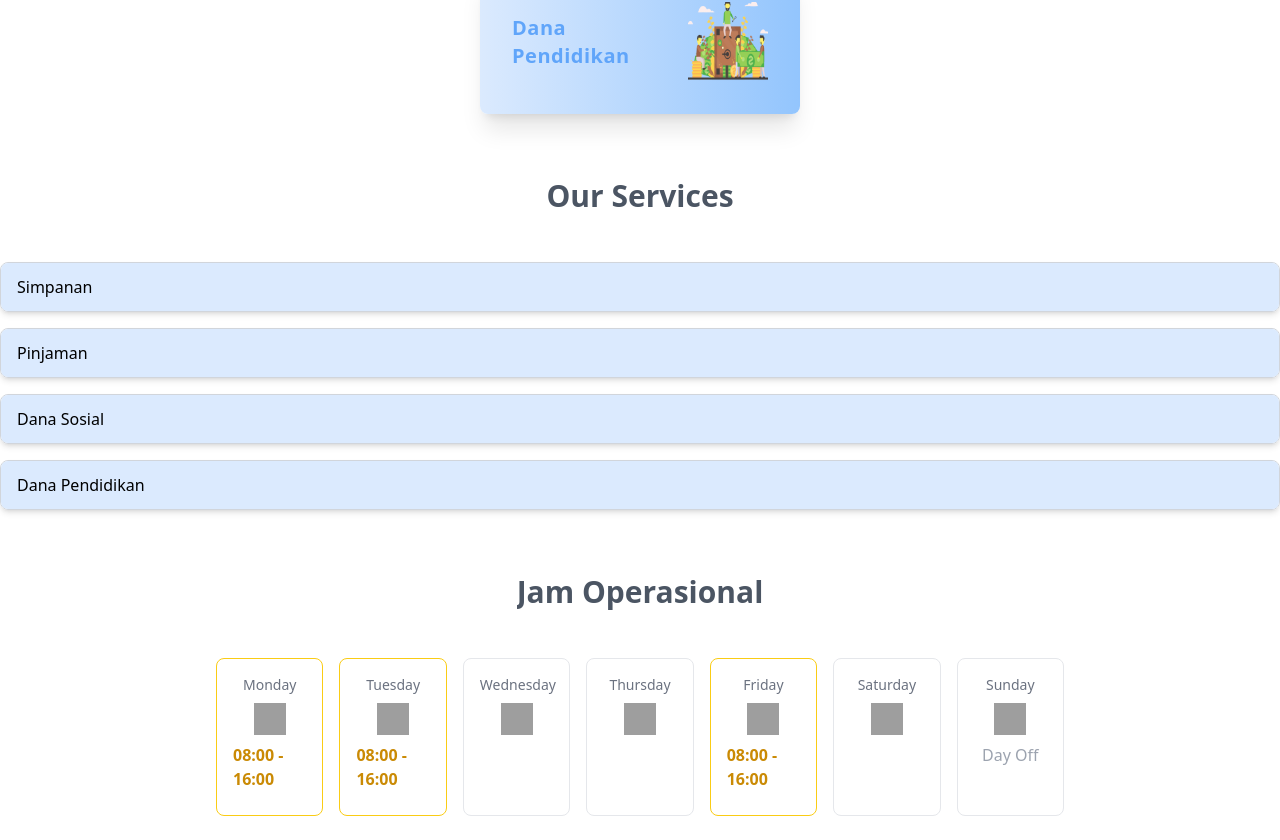
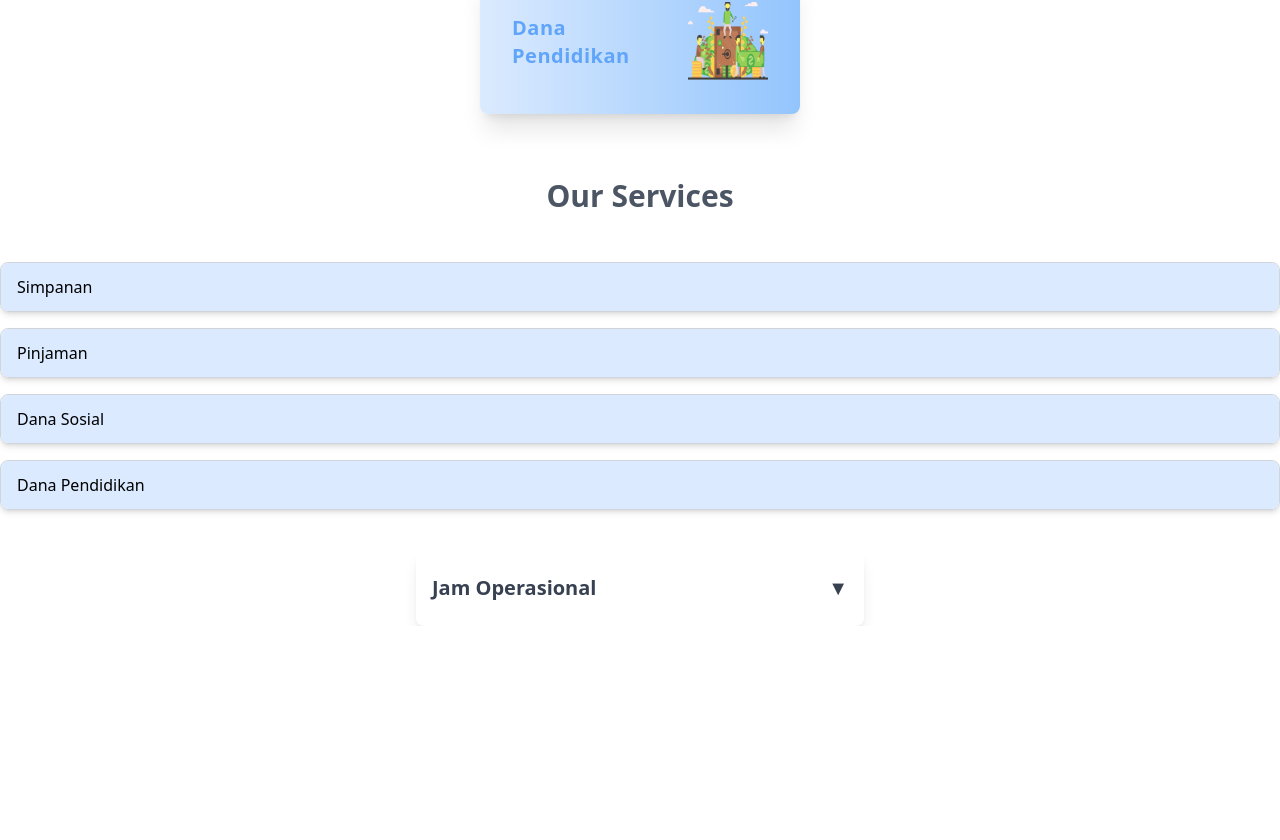
Before and after one commit to almiraazs/Husada, a React (Vite) app: page / in a window 1280 px wide. Shown: the part 865-1705 px from the top of the page. After the commit the page ends 1491 px from the top, so only its background shows below. Built offline with nearby package versions, Linux system fonts and the light colour scheme; grey boxes are pictures that could not be loaded.

Commit message:
time update

```diff
--- a/src/components/Hero/Time.jsx
+++ b/src/components/Hero/Time.jsx
@@ -1,56 +1,41 @@
-import React from "react";
+import { useState } from "react";
 
-const Time = () => {
-  const schedule = [
-    { day: "Monday", time: "08:00 - 16:00", active: true },
-    { day: "Tuesday", time: "08:00 - 16:00", active: true },
-    { day: "Wednesday", time: "08:00 - 16:00", active: false },
-    { day: "Thursday", time: "08:00 - 16:00", active: false },
-    { day: "Friday", time: "08:00 - 16:00", active: true },
-    { day: "Saturday", time: "08:00 - 16:00", active: false },
-    { day: "Sunday", time: "Day Off", active: false },
+export default function OperationalHours() {
+  const [isOpen, setIsOpen] = useState(false);
+  const hours = [
+    { day: "Senin", time: "08.00 - 14.00" },
+    { day: "Selasa", time: "08.00 - 14.00" },
+    { day: "Rabu", time: "08.00 - 14.00" },
+    { day: "Kamis", time: "08.00 - 14.00" },
+    { day: "Jumat", time: "08.00 - 14.00" },
+    { day: "Sabtu", time: "08.00 - 14.00" },
+    { day: "Minggu", time: "08.00 - 14.00" },
   ];
 
+  const today = new Date().toLocaleDateString("id-ID", { weekday: "long" });
+
   return (
-    <div className="max-w-4xl mx-auto p-6 bg-white rounded-lg mt-10">
-      <h1 className="text-3xl font-extrabold text-center text-gray-800 mb-12">
-        <span className="bg-clip-text text-transparent bg-gradient-to-r from-gray-600 to-gray-600">
-          Jam Operasional
-        </span>
-      </h1>
-      <div className="grid grid-cols-1 md:grid-cols-7 gap-4">
-        {schedule.map((item, index) => (
-          <div
-            key={index}
-            className={`p-4 border rounded-lg ${
-              item.active ? "border-yellow-400" : "border-gray-200"
-            }`}
-          >
-            <div className="text-sm text-gray-500 text-center">{item.day}</div>
-            <div className="flex flex-col items-center justify-center my-2 space-y-2">
-              {/* Icon for active or day off */}
-              <img
-                src={
-                  item.active
-                    ? "https://img.icons8.com/ios-filled/50/000000/clock--v1.png"
-                    : "https://img.icons8.com/ios-filled/50/000000/clock--v1.png"
-                }
-                alt={item.active ? "Clock Icon" : "Clock Icon"}
-                className="w-8 h-8"
-              />
-              {/* Displaying the time */}
-              {item.active && (
-                <div className="text-yellow-600 font-bold">{item.time}</div>
-              )}
-              {item.time === "Day Off" && (
-                <div className="text-gray-400 font-medium">{item.time}</div>
-              )}
-            </div>
-          </div>
-        ))}
-      </div>
+    <div className="max-w-md mx-auto p-4 bg-white shadow-lg rounded-lg">
+      <button
+        className="w-full text-left text-xl font-semibold text-gray-700 py-2 flex justify-between items-center"
+        onClick={() => setIsOpen(!isOpen)}
+      >
+        Jam Operasional
+        <span>{isOpen ? "^" : "▼"}</span>
+      </button>
+      {isOpen && (
+        <ul className="divide-y divide-gray-300 mt-2">
+          {hours.map((item, index) => (
+            <li
+              key={index}
+              className={`flex justify-between py-2 text-gray-600 ${item.day === today ? "font-bold text-black" : ""}`}
+            >
+              <span>{item.day}</span>
+              <span>{item.time}</span>
+            </li>
+          ))}
+        </ul>
+      )}
     </div>
   );
-};
-
-export default Time;
+}
```
